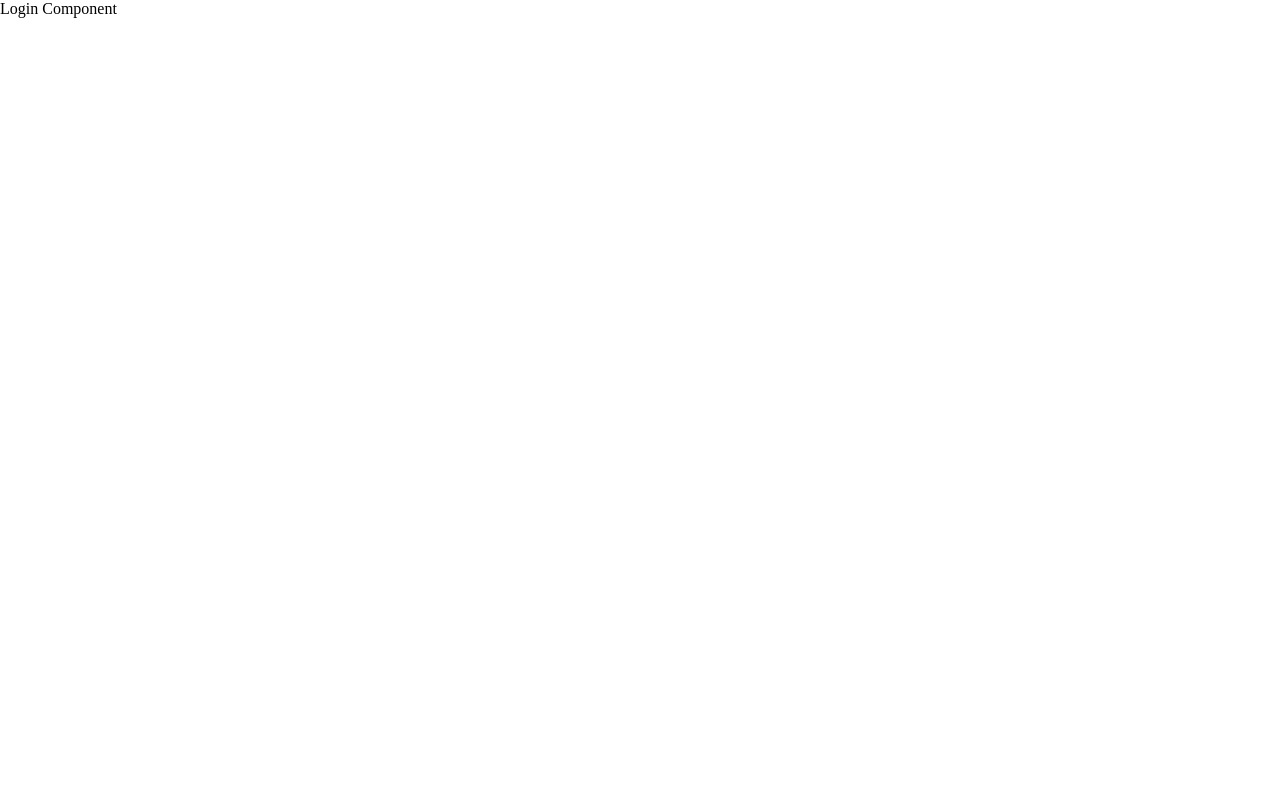
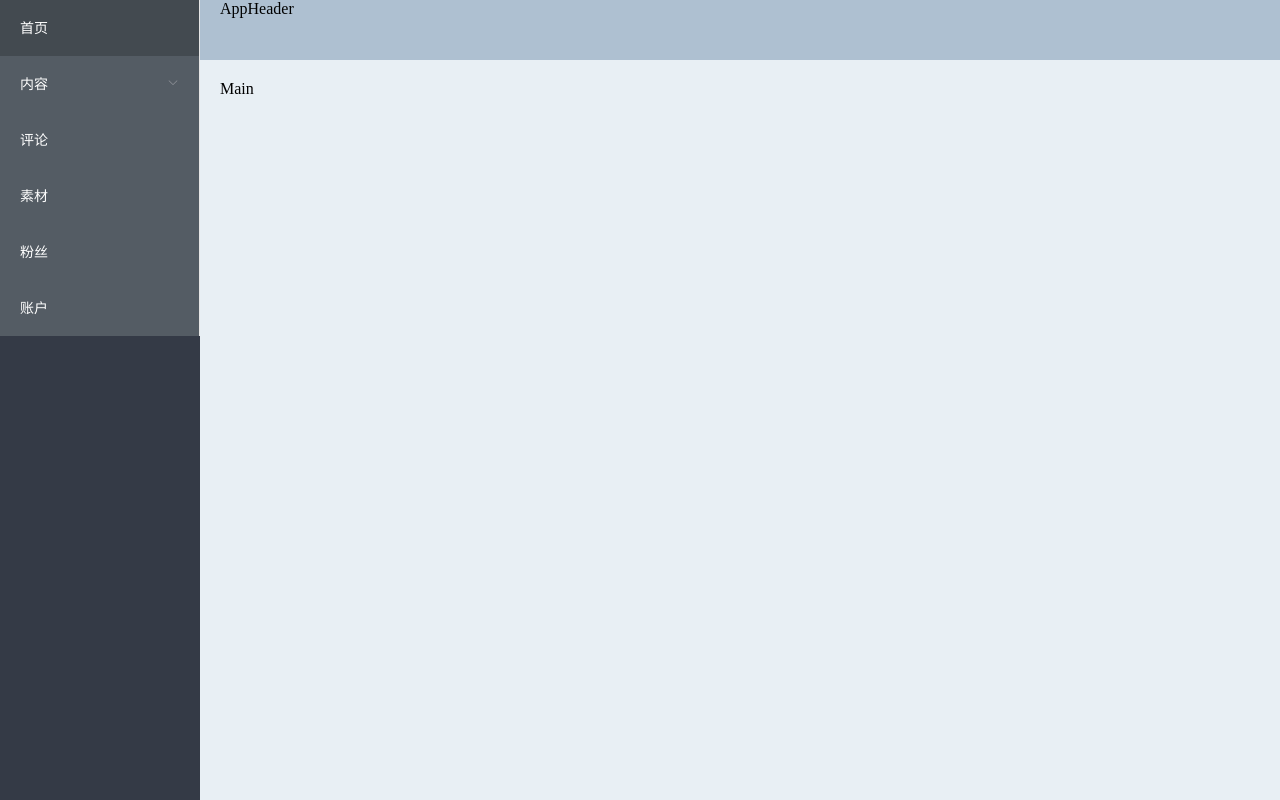
Before and after one commit to usernames12345/topline, a Vue app: page / in a window 1280 px wide. Built offline with nearby package versions, Linux system fonts and the light colour scheme.

Commit message:
layout布局 侧边栏布局

```diff
--- a/src/router/index.js
+++ b/src/router/index.js
@@ -4,9 +4,9 @@ Vue.use(Router)
 export default new Router({
     routes:[
         {
-            name:'home',
+            name:'layout',
             path:'/',
-            component:()=>import('@/views/home')
+            component:()=>import('@/views/layout')
         },
         {
             name:'login',
--- a/src/views/home/index.vue
+++ b/src/views/home/index.vue
@@ -1,6 +1,6 @@
 <template>
     <div>
-        <p>Login Component</p>
+        <p>Home Component</p>
     </div>
 </template>
 <script>
--- a/src/views/layout/components/AppAside.vue
+++ b/src/views/layout/components/AppAside.vue
@@ -1,16 +1,74 @@
 <template>
-    <div>
-        <p>AppAside</p>
-    </div>
+  <!--
+    default active 设置默认激活的项
+    open close 当菜单展开和收起的时候会被触发
+    backgroundcolor 菜单栏的背景颜色
+    text-color 文本文字的背景颜色
+    active-text-color 被激活时文本的背景颜色
+    el-submenu    index 用来区分不同的导航项目 可以用作路由导航路径 必须唯一 否则会出现冲突
+  -->
+  <el-menu
+    default-active="2"
+    @open="handleOpen"
+    @close="handleClose"
+    background-color="#545c64"
+    text-color="#fff"
+    active-text-color="#ffd04b"
+    :router="true"
+  >
+    <el-menu-item index="/">
+      <i class="iconfont icon-home"></i>
+      <span slot="title">首页</span>
+    </el-menu-item>
+    <el-submenu index="1">
+      <template slot="title">
+        <i class="iconfont icon-document"></i>
+        <span>内容</span>
+      </template>
+      <el-menu-item index="/publish">
+        <i class="iconfont icon-edit"></i>
+        <span slot="title">发布</span>
+      </el-menu-item>
+      <el-menu-item index="1-3">
+        <i class="iconfont icon-icon-articles"></i>
+        <span slot="title">内容列表</span>
+      </el-menu-item>
+    </el-submenu>
+    <el-menu-item index="/comment">
+      <i class="iconfont icon-comment"></i>
+      <span slot="title">评论</span>
+    </el-menu-item>
+    <el-menu-item index="/image">
+      <i class="iconfont icon-image"></i>
+      <span slot="title">素材</span>
+    </el-menu-item>
+    <el-menu-item index="/fans">
+      <i class="iconfont icon-fensi"></i>
+      <span slot="title">粉丝</span>
+    </el-menu-item>
+    <el-menu-item index="/account">
+      <i class="iconfont icon-account"></i>
+      <span slot="title">账户</span>
+    </el-menu-item>
+  </el-menu>
 </template>
 <script>
 export default {
-    name: 'AppAside.vue',
-    data () {
-        return {
-        }
+  name: "AppAside.vue",
+  data() {
+    return {}
+  },
+  methods: {
+    methods: {
+      handleOpen(key, keyPath) {
+        console.log(key, keyPath)
+      },
+      handleClose(key, keyPath) {
+        console.log(key, keyPath)
+      }
     }
-}
+  }
+};
 </script>
 <style lang='less' scoped>
 </style>
--- a/src/views/layout/components/AppHeader.vue
+++ b/src/views/layout/components/AppHeader.vue
@@ -4,8 +4,7 @@
     </div>
 </template>
 <script>
-import AppAside from './components/AppAside'
-import AppHeader from './components/AppHeader'
+
 export default {
     name: 'AppHeader.vue',
     data () {
--- a/src/views/layout/index.vue
+++ b/src/views/layout/index.vue
@@ -1,22 +1,41 @@
 <template>
-    <div class='layout-wrap'></div>
-    <AppAside></AppAside>
-    <AppHeader></AppHeader>
+  <el-container>
+    <el-aside width="200px">
+        <AppAside/>
+    </el-aside>
+    <el-container>
+      <el-header>
+          <AppHeader/>
+      </el-header>
+      <el-main>Main</el-main>
+    </el-container>
+  </el-container>
 </template>
 <script>
-import AppAside from './components/AppAside'
-import AppHeader from './components/AppHeader'
+import AppAside from "./components/AppAside";
+import AppHeader from "./components/AppHeader";
 export default {
-    name: 'AppLayout',
-    components: {
-      AppAside,
-      AppHeader
-    },
-    data () {
-        return {
-        }
-    }
-}
+  name: "AppLayout",
+  components: {
+    AppAside,
+    AppHeader
+  },
+  data() {
+    return {};
+  }
+};
 </script>
 <style lang='less' scoped>
+   .el-container {
+       height:100%;
+   }
+   .el-aside {
+       background-color: #343a46;
+   }
+   .el-header {
+    background-color: #aec0d1;
+   }
+   .el-main {
+       background-color: #e8eff4;
+   }
 </style>
--- a/src/views/login/index.vue
+++ b/src/views/login/index.vue
@@ -171,7 +171,7 @@ export default {
          window.clearInterval(this.codeTimer)
          //  让倒计时回归原始状态
          this.codeTimeSeconds=initCodeTimeSeconds
-         this.codeTimer=null  //  将存储定时器引用的变量值重新赋值为null
+         this.codeTimer = null  //  将存储定时器引用的变量值重新赋值为null
        }
      },1000)
     }
```
